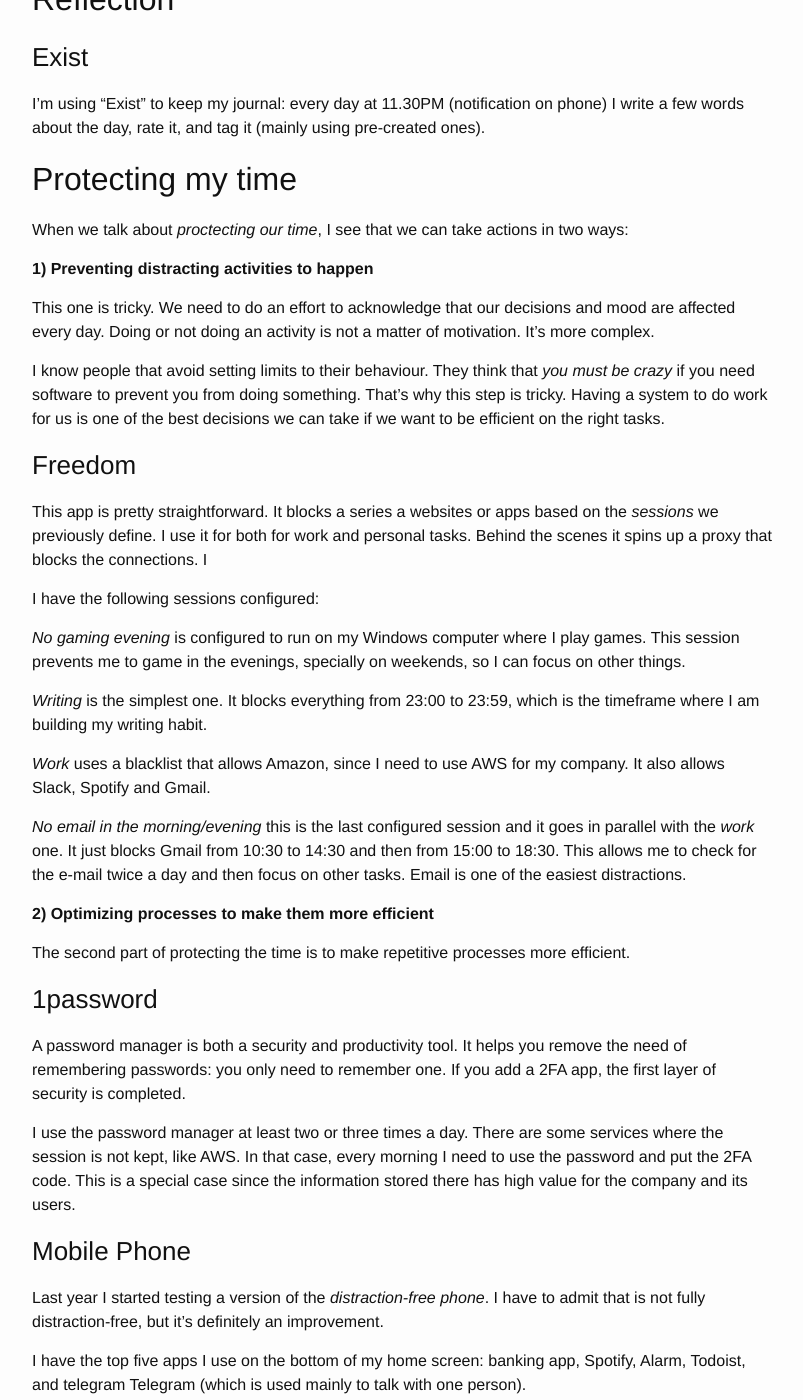
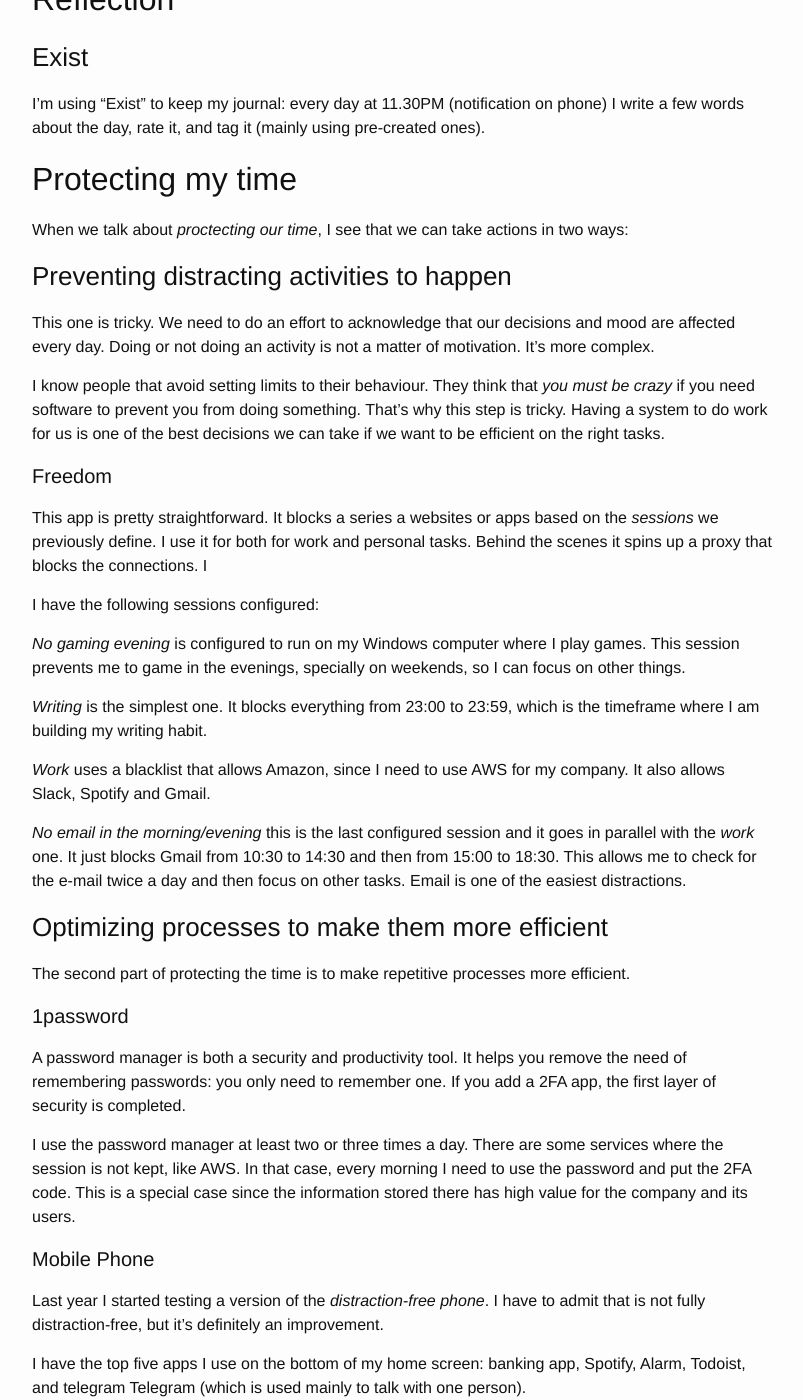
Before and after one commit to fjaguero/site, a Jekyll site: the page built from _posts/2019-01-31-the-software-i-use-to-focus-stay-productive-and-avoid-stress.markdown, in a window 1280 px wide and 1400 px high, scrolled down 6619 px. Shown: the whole window, without its empty margins (238-1041 px from the left). Built offline with Jekyll 4.4.1, drawn with Linux system fonts in a browser that asks for light colours; some web fonts are replaced.

Commit message:
Updated The Software I Use To Focus Stay Productive And Avoid Stress

```diff
--- a/_posts/2019-01-31-the-software-i-use-to-focus-stay-productive-and-avoid-stress.markdown
+++ b/_posts/2019-01-31-the-software-i-use-to-focus-stay-productive-and-avoid-stress.markdown
@@ -175,13 +175,13 @@
 
 When we talk about *proctecting our time*, I see that we can take actions in two ways:
 
-**1) Preventing distracting activities to happen**
+### Preventing distracting activities to happen
 
 This one is tricky. We need to do an effort to acknowledge that our decisions and mood are affected every day. Doing or not doing an activity is not a matter of motivation. It’s more complex.
 
 I know people that avoid setting limits to their behaviour. They think that *you must be crazy* if you need software to prevent you from doing something. That’s why this step is tricky. Having a system to do work for us is one of the best decisions we can take if we want to be efficient on the right tasks.
 
-### Freedom
+#### Freedom
 
 This app is pretty straightforward. It blocks a series a websites or apps based on the *sessions* we previously define. I use it for both for work and personal tasks. Behind the scenes it spins up a proxy that blocks the connections.  I
 
@@ -195,17 +195,17 @@
 
 *No email in the morning/evening* this is the last configured session and it goes in parallel with the  *work* one. It just blocks Gmail from 10:30 to 14:30 and then from 15:00 to 18:30. This allows me to check for the e-mail twice a day and then focus on other tasks. Email is one of the easiest distractions.
 
-**2) Optimizing processes to make them more efficient**
+### Optimizing processes to make them more efficient
 
 The second part of protecting the time is to make repetitive processes more efficient.
 
-### 1password
+#### 1password
 
 A password manager is both a security and productivity tool. It helps you remove the need of remembering passwords: you only need to remember one. If you add a 2FA app, the first layer of security is completed.
 
 I use the password manager at least two or three times a day. There are some services where  the session is not kept, like AWS. In that case, every morning I need to use the password and put the 2FA code. This is a special case since the information stored there has high value for the company and its users.
 
-### Mobile Phone
+#### Mobile Phone
 
 Last year I started testing a version of the *distraction-free phone*.  I have to admit that is not fully distraction-free, but it’s definitely an improvement.
 
@@ -219,7 +219,7 @@
 
 I use them to quickly check what is my plan for the day and if I need to move tasks.
 
-### Android 9
+#### Android 9
 
 Thankfully last month I got the update to Android 9 where they introduced the *Digital Well-being* functionality. I dramatically reduced the amount of notifications and phone usage, as well as understanding better how often I unlock the phone (making some progress on this one).
 
```
